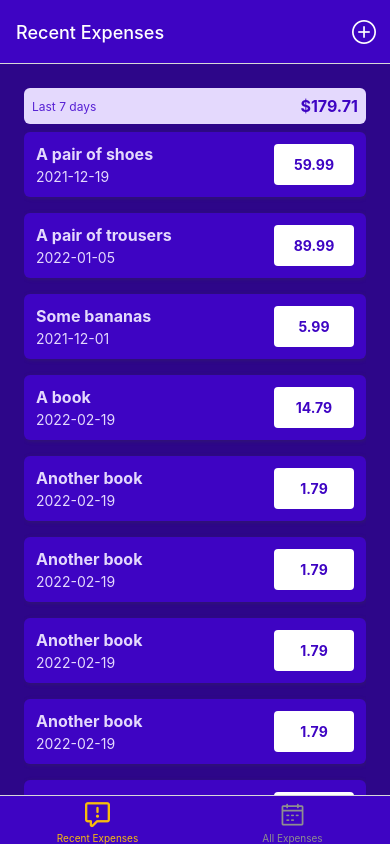
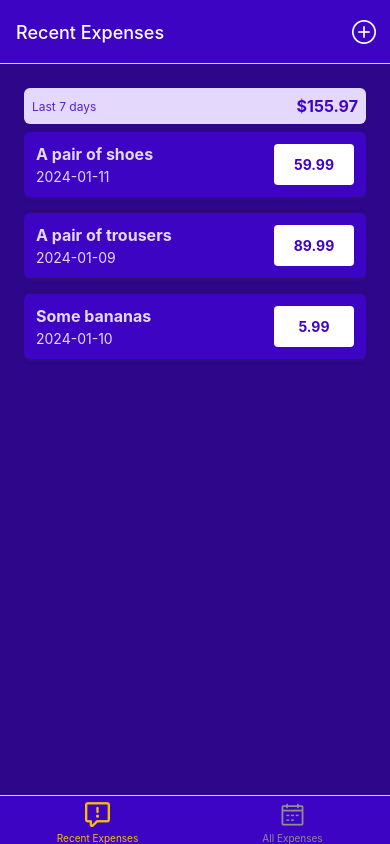
Before and after one commit to sagnik26/ev-charging-station-app, a React Native app: screen /RecentExpenses in a window 390 px wide. Built offline with nearby package versions, Linux system fonts and the light colour scheme.

Commit message:
Added context

```diff
--- a/App.js
+++ b/App.js
@@ -11,6 +11,7 @@ import { AntDesign } from '@expo/vector-icons';
 import { Octicons } from '@expo/vector-icons';
 import { useNavigation } from '@react-navigation/native';
 import Iconbutton from './util/iconbutton';
+import ExpensesContextProvider from './store/expenses-context';
 
 export default function App() {
   const Stack = createNativeStackNavigator();
@@ -60,6 +61,7 @@ export default function App() {
   return (
     <>
       <StatusBar style='auto' />
+      <ExpensesContextProvider>
         <NavigationContainer>
           <Stack.Navigator
             screenOptions={{
@@ -84,6 +86,7 @@ export default function App() {
             />
           </Stack.Navigator>
         </NavigationContainer>
+      </ExpensesContextProvider>
     </>
   );
 }
--- a/App/screens/AllExpenses/AllExpenses.js
+++ b/App/screens/AllExpenses/AllExpenses.js
@@ -1,9 +1,10 @@
-import React from 'react'
-import { View, Text } from 'react-native'
+import React, {useContext} from 'react'
 import ExpensesOutput from '../../../components/ExpensesOutput/ExpensesOutput'
+import { ExpensesContext } from '../../../store/expenses-context'
 
 const AllExpenses = () => {
-  return <ExpensesOutput expensesPeriod='Total' />
+  const expenseContext = useContext(ExpensesContext);
+  return <ExpensesOutput expenses={expenseContext.expenses} expensesPeriod='Total' />
 }
 
 export default AllExpenses
--- a/App/screens/ManageExpense/ManageExpense.js
+++ b/App/screens/ManageExpense/ManageExpense.js
@@ -2,6 +2,7 @@ import React, {useEffect} from 'react'
 import { View, StyleSheet } from 'react-native'
 import { Entypo } from '@expo/vector-icons';
 import { GlobalStyles } from '../../../constants/styles';
+import Button from '../../../components/UI/Button';
 
 const ManageExpense = ({route, navigation}) => {
   const editedExpenseId = route.params?.expenseId;
@@ -14,11 +15,27 @@ const ManageExpense = ({route, navigation}) => {
   }, [isEditing]);
 
   const deleteExpenseHandler = () => {
+    navigation.goBack();
+  }
 
+  const cancelHandler = () => {
+    navigation.goBack();
+  }
+
+  const confirmHandler = () => {
+    navigation.goBack();
   }
 
   return (
     <View style={styles.container}>
+      <View style={styles.buttons}>
+        <Button style={styles.button} mode='flat' onPress={cancelHandler}>Cancel</Button>
+        <Button style={styles.button} onPress={confirmHandler}>
+          {
+            isEditing ? 'Update' : 'Add'
+          }
+        </Button>
+      </View>
       {isEditing &&
       <View style={styles.deleteContainer}>
         <Entypo
@@ -41,6 +58,15 @@ const styles = StyleSheet.create({
     padding: 24,
     backgroundColor: GlobalStyles.colors.primary800
   },
+  buttons: {
+    flexDirection: 'row',
+    justifyContent: 'center',
+    alignItems: 'center'
+  },
+  button: {
+    minWidth: 120,
+    marginHorizontal: 8
+  },
   deleteContainer: {
     marginTop: 16,
     paddingTop: 8,
--- a/App/screens/RecentExpenses/RecentExpenses.js
+++ b/App/screens/RecentExpenses/RecentExpenses.js
@@ -1,10 +1,20 @@
-import React from 'react'
-import { View, Text } from 'react-native'
+import React, {useContext} from 'react'
 import ExpensesOutput from '../../../components/ExpensesOutput/ExpensesOutput'
+import { ExpensesContext } from '../../../store/expenses-context'
+import { getDateMinusDays } from '../../../util/date'
 
 const RecentExpenses = () => {
+  const expenseContext = useContext(ExpensesContext);
+
+  const recentExpenses = expenseContext.expenses.filter((expense) => {
+    const today = new Date();
+    const date7daysAgo = getDateMinusDays(today, 7);
+
+    return expense.date > date7daysAgo;
+  })
+
   return (
-    <ExpensesOutput expensesPeriod='Last 7 days' />
+    <ExpensesOutput expenses={recentExpenses} expensesPeriod='Last 7 days' />
   )
 }
 
--- a/components/ExpensesOutput/ExpensesOutput.js
+++ b/components/ExpensesOutput/ExpensesOutput.js
@@ -3,71 +3,15 @@ import ExpensesSummary from "./ExpensesSummary";
 import ExpensesList from "./ExpensesList";
 import { GlobalStyles } from "../../constants/styles";
 
-const DUMMY_EXPENSES = [
-    {
-        id: 'e1',
-        description: 'A pair of shoes',
-        amount: 59.99,
-        date: new Date('2021-12-19')
-    },
-    {
-        id: 'e2',
-        description: 'A pair of trousers',
-        amount: 89.99,
-        date: new Date('2022-01-05')
-    },
-    {
-        id: 'e3',
-        description: 'Some bananas',
-        amount: 5.99,
-        date: new Date('2021-12-01')
-    },
-    {
-        id: 'e4',
-        description: 'A book',
-        amount: 14.79,
-        date: new Date('2022-02-19')
-    },
-    {
-        id: 'e5',
-        description: 'Another book',
-        amount: 1.79,
-        date: new Date('2022-02-19')
-    },
-    {
-        id: 'e6',
-        description: 'Another book',
-        amount: 1.79,
-        date: new Date('2022-02-19')
-    },
-    {
-        id: 'e7',
-        description: 'Another book',
-        amount: 1.79,
-        date: new Date('2022-02-19')
-    },
-    {
-        id: 'e8',
-        description: 'Another book',
-        amount: 1.79,
-        date: new Date('2022-02-19')
-    },
-    {
-        id: 'e9',
-        description: 'Another book',
-        amount: 1.79,
-        date: new Date('2022-02-19')
-    }
-]
 
 function ExpensesOutput({ expenses, expensesPeriod }) {
     return (
         <View style={styles.container}>
             <ExpensesSummary
-                expenses={DUMMY_EXPENSES}
+                expenses={expenses}
                 periodName={expensesPeriod}
             />
-            <ExpensesList expenses={DUMMY_EXPENSES} />
+            <ExpensesList expenses={expenses} />
         </View>
     )
 }
--- /dev/null
+++ b/components/UI/Button.js
@@ -0,0 +1,40 @@
+import React from 'react'
+import { Pressable, View, StyleSheet, Text } from 'react-native'
+import { GlobalStyles } from '../../constants/styles'
+
+const Button = ({ children, onPress, mode, style }) => {
+  return (
+    <View style={style}>
+      <Pressable onPress={onPress} style={({pressed}) => pressed && styles.pressed}>
+        <View style={[styles.button, mode === 'flat' && styles.flat]}>
+            <Text style={[styles.buttonText, mode === 'flat' && styles.flatText]}>{children}</Text>
+        </View>
+      </Pressable>
+    </View>
+  )
+}
+
+export default Button
+
+const styles = StyleSheet.create({
+    button: {
+        borderRadius: 4,
+        padding: 8,
+        backgroundColor: GlobalStyles.colors.primary500,
+    },
+    flat: {
+        backgroundColor: 'transparent'
+    },
+    buttonText: {
+        color: 'white',
+        textAlign: 'center'
+    },
+    flatText: {
+        color: GlobalStyles.colors.primary200
+    },
+    pressed: {
+        opacity: 0.75,
+        backgroundColor: GlobalStyles.colors.primary100,
+        borderRadius: 4
+    }
+})
--- /dev/null
+++ b/constants/dummyExpenses.js
@@ -0,0 +1,56 @@
+export const DUMMY_EXPENSES = [
+    {
+        id: 'e1',
+        description: 'A pair of shoes',
+        amount: 59.99,
+        date: new Date('2024-01-11')
+    },
+    {
+        id: 'e2',
+        description: 'A pair of trousers',
+        amount: 89.99,
+        date: new Date('2024-01-09')
+    },
+    {
+        id: 'e3',
+        description: 'Some bananas',
+        amount: 5.99,
+        date: new Date('2024-01-10')
+    },
+    {
+        id: 'e4',
+        description: 'A book',
+        amount: 14.79,
+        date: new Date('2022-02-19')
+    },
+    {
+        id: 'e5',
+        description: 'Another book',
+        amount: 1.79,
+        date: new Date('2022-02-19')
+    },
+    {
+        id: 'e6',
+        description: 'Another book',
+        amount: 1.79,
+        date: new Date('2022-02-19')
+    },
+    {
+        id: 'e7',
+        description: 'Another book',
+        amount: 1.79,
+        date: new Date('2022-02-19')
+    },
+    {
+        id: 'e8',
+        description: 'Another book',
+        amount: 1.79,
+        date: new Date('2022-02-19')
+    },
+    {
+        id: 'e9',
+        description: 'Another book',
+        amount: 1.79,
+        date: new Date('2022-02-19')
+    }
+]
--- /dev/null
+++ b/store/expenses-context.js
@@ -0,0 +1,59 @@
+import { createContext, useReducer } from "react";
+import { DUMMY_EXPENSES } from "../constants/dummyExpenses";
+
+export const ExpensesContext = createContext({
+    expenses: [],
+    addExpense: ({ description, amount, date }) => {},
+    deleteExpense: (id) => {},
+    updateExpense: (id, { description, amount, date }) => {}
+});
+
+function expensesReducer(state, action) {
+    switch (action.type) {
+        case 'ADD':
+            const id = new Date().toString() + Math.random().toString();
+            return [{ ...action.payload, id: id }, ...state]
+        case 'UPDATE':
+            const updatableExpenseIndex = state.findIndex((expense) => expense.id === action.payload.id);
+            const updatableExpense = state[updatableExpenseIndex];
+            const updatedItem = { ...updatableExpense, ...action.payload.data };
+            const updatedExpenses = [...state];
+            expenses[updatableExpenseIndex] = updatedItem;
+            return updatedExpenses;
+        case 'DELETE':
+            return state.filter((expense) => expense.id !== action.payload)
+        default:
+            return state;
+    }
+}
+
+function ExpensesContextProvider({children}) {
+    const [expensesState, dispatch] = useReducer(expensesReducer, DUMMY_EXPENSES);
+
+    function addExpense(expenseData) {
+        dispatch({ type: 'ADD', payload: expenseData });
+    }
+
+    function deleteExpense(id) {
+        dispatch({ type: 'DELETE', payload: id });
+    }
+
+    function updateExpense(id, expenseData) {
+        dispatch({ type: 'UPDATE', payload: { id: id, data: expenseData } });
+    }
+
+    const value = {
+        expenses: expensesState,
+        addExpense: addExpense,
+        deleteExpense: deleteExpense,
+        updateExpense: updateExpense
+    };
+
+    return(
+        <ExpensesContext.Provider value={value}>
+            {children}
+        </ExpensesContext.Provider>
+    )
+}
+
+export default ExpensesContextProvider;
--- a/util/date.js
+++ b/util/date.js
@@ -5,3 +5,7 @@ export function getFormattedDate(date) {
 
     return `${year}-${month}-${currdate}`;
 }
+
+export function getDateMinusDays(date, days) {
+    return new Date(date.getFullYear(), date.getMonth(), date.getDate() - days);
+}
```
Lines whose indentation alone changed are shown as unchanged.
